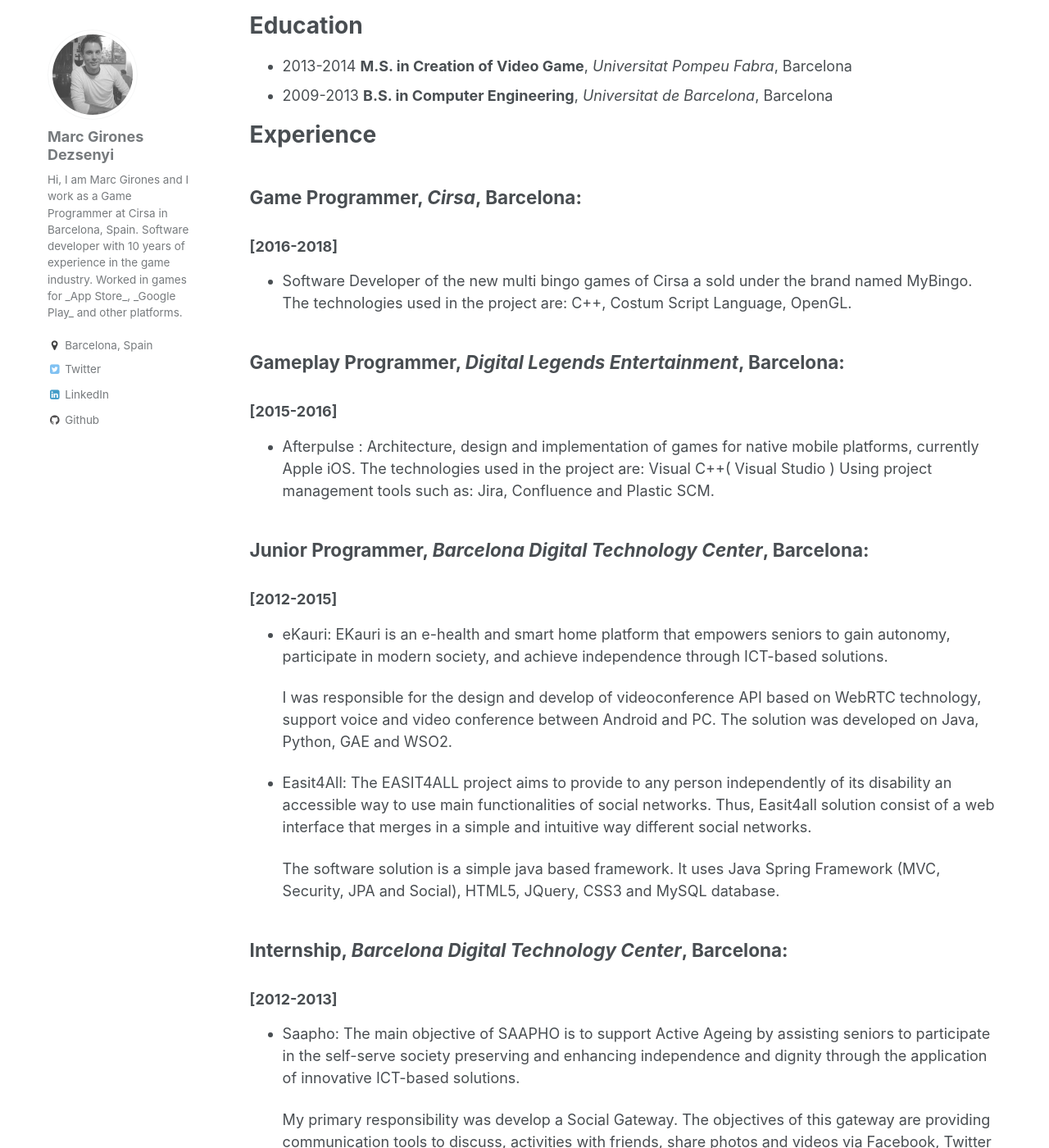
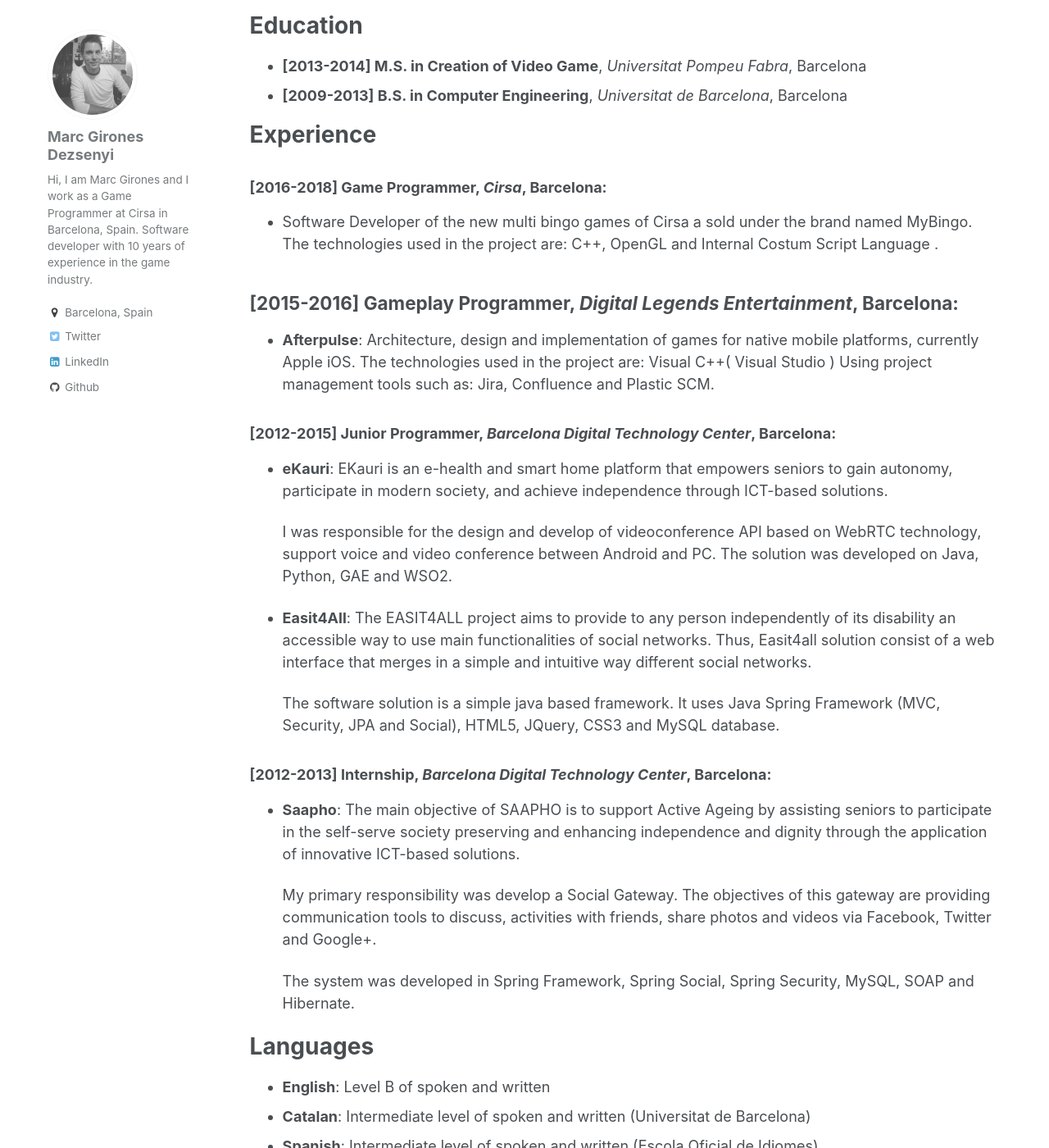
Before and after one commit to giron3s/giron3s.github.io, a Jekyll site: the page built from _pages/cv.md, in a window 1280 px wide and 1400 px high, scrolled down 274 px. Shown: the whole window at 82% size. Built offline with Jekyll 4.4.1, drawn with Linux system fonts in a browser that asks for light colours.

Commit message:
CV tab open pdf

```diff
--- a/_config.yml
+++ b/_config.yml
@@ -79,8 +79,7 @@
 author:
   name             : "Marc Girones Dezsenyi"
   avatar           : "profile.jpg"
-  bio              : "Hi, I am Marc Girones and I work as a Game Programmer at Cirsa in Barcelona, Spain. Software developer with 10 years of experience in the game industry. Worked in games for _App Store_,
-_Google Play_ and other platforms."
+  bio              : "Hi, I am Marc Girones and I work as a Game Programmer at Cirsa in Barcelona, Spain. Software developer with 10 years of experience in the game industry."
   location         : "Barcelona, Spain"
   employer         :
   googlescholar    :
--- a/_data/navigation.yml
+++ b/_data/navigation.yml
@@ -6,8 +6,11 @@
   #- title: "Talks"
   #  url: /talks/
 
+  #- title: "Blog Posts"
+  #    url: /year-archive/
   - title: "Blog Posts"
-    url: /year-archive/
+    url: /files/paper1.pdf
+
 
   - title: "Skills"
     url: /skills/
--- a/_pages/cv.md
+++ b/_pages/cv.md
@@ -17,43 +17,39 @@
 
 Education
 ======
-* 2013-2014 **M.S. in Creation of Video Game**, _Universitat Pompeu Fabra_, Barcelona
-* 2009-2013 **B.S. in Computer Engineering**, _Universitat de Barcelona_, Barcelona
+* **[2013-2014] M.S. in Creation of Video Game**, _Universitat Pompeu Fabra_, Barcelona
+* **[2009-2013] B.S. in Computer Engineering**, _Universitat de Barcelona_, Barcelona
 
 Experience
 ======
 
-## **Game Programmer**, _Cirsa_, Barcelona:
-### [2016-2018]
+### [2016-2018] **Game Programmer**, _Cirsa_, Barcelona:
   * Software Developer of the new multi bingo games of Cirsa a sold under the brand named MyBingo.
-	The technologies used in the project are: C++, Costum Script Language, OpenGL.
+	The technologies used in the project are: C++, OpenGL and Internal Costum Script Language .
 
 
-## **Gameplay Programmer**, _Digital Legends Entertainment_, Barcelona:
-### [2015-2016]
-  * Afterpulse :
+## [2015-2016] **Gameplay Programmer**, _Digital Legends Entertainment_, Barcelona:
+  * **Afterpulse**:
     Architecture, design and implementation of games for native mobile platforms, currently Apple iOS.
 	The technologies used in the project are: Visual C++( Visual Studio )
 	Using project management tools such as: Jira, Confluence and Plastic SCM.
 
 
-## **Junior Programmer**, _Barcelona Digital Technology Center_, Barcelona:
-### [2012-2015]
-  * eKauri:
+### [2012-2015] **Junior Programmer**, _Barcelona Digital Technology Center_, Barcelona:
+  * **eKauri**:
 	EKauri is an e-health and smart home platform that empowers seniors to gain autonomy, participate in modern society, and achieve independence through ICT-based solutions.
 
 	I was responsible for the design and develop of videoconference API based on WebRTC technology, support voice and video conference between Android and PC.
 	The solution was developed on Java, Python, GAE and WSO2.
 
 
-  * Easit4All:
+  * **Easit4All**:
 	The EASIT4ALL project aims to provide to any person independently of its disability an accessible way to use main functionalities of social networks. Thus, Easit4all solution consist of a web interface that merges in a simple and intuitive way different social networks.
 
     The software solution is a simple java based framework. It uses Java Spring Framework (MVC, Security, JPA and Social), HTML5, JQuery, CSS3 and MySQL database.
 
-## **Internship**, _Barcelona Digital Technology Center_, Barcelona:
-### [2012-2013]
-  * Saapho:
+### [2012-2013] **Internship**, _Barcelona Digital Technology Center_, Barcelona:
+  * **Saapho**:
 	The main objective of SAAPHO is to support Active Ageing by assisting seniors to participate in the self-serve society preserving and enhancing independence and dignity through the application of innovative ICT-based solutions.
 
 	My primary responsibility was develop a Social Gateway. The objectives of this gateway are providing communication tools to discuss, activities with friends, share photos and videos via Facebook, Twitter and Google+.
```
